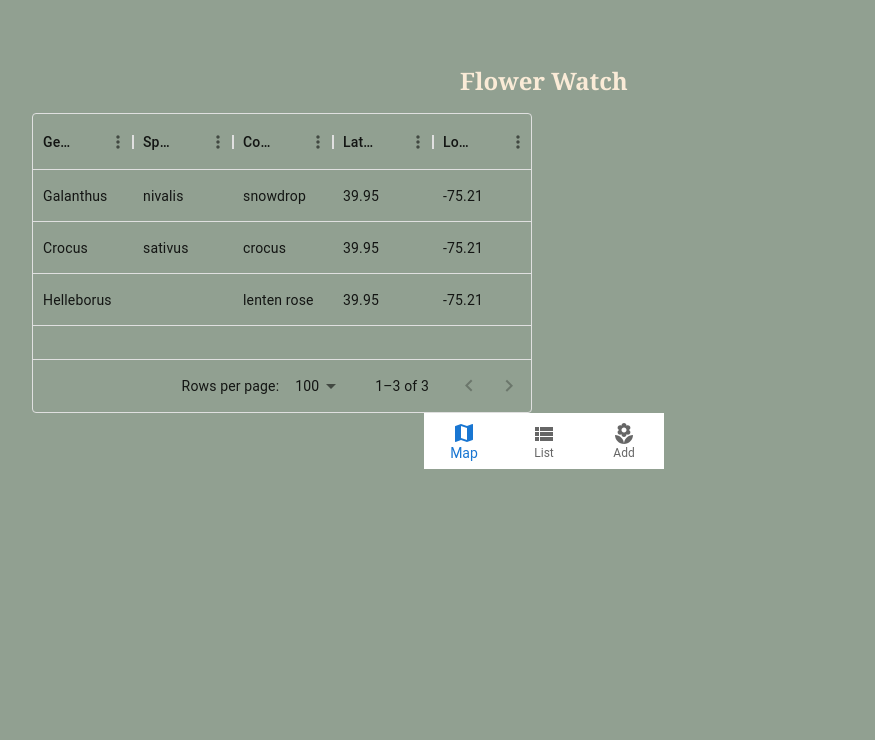
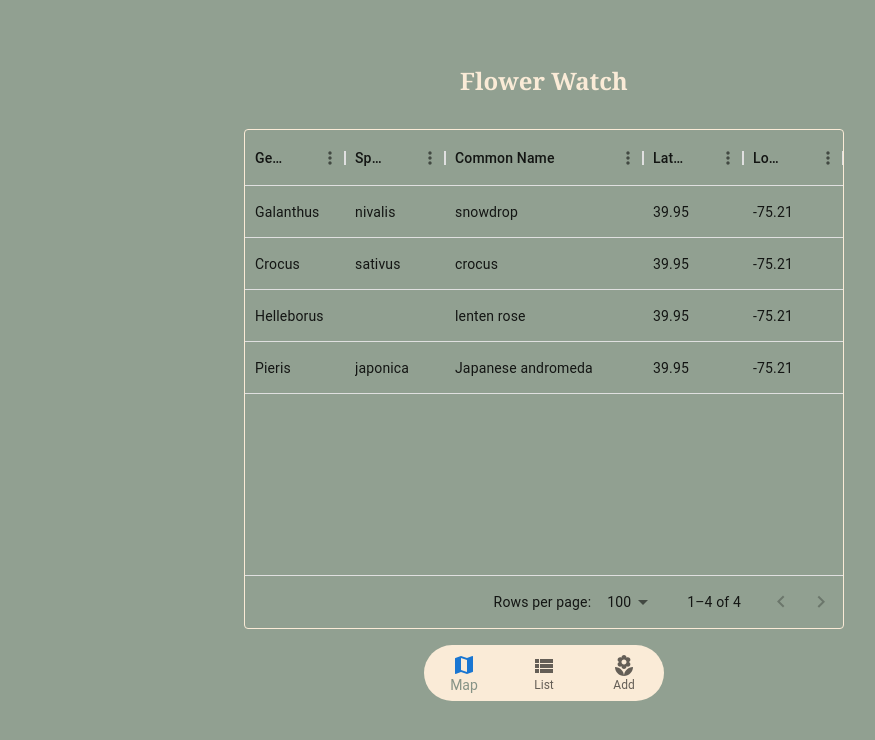
Before and after one commit to tarynriera/flower-watch, a Next.js app: page /list in a window 1280 px wide. Shown: the top 740 px of the page, without its empty margins (96-971 px from the left). Built offline with nearby package versions, Linux system fonts and the light colour scheme.

Commit message:
added styling to list page

```diff
--- a/pages/bottomNav.tsx
+++ b/pages/bottomNav.tsx
@@ -7,14 +7,23 @@ import ViewListIcon from "@mui/icons-material/ViewList";
 import MapIcon from "@mui/icons-material/Map";
 import Link from "next/link";
 import List from "./list";
+import { styled } from "@mui/material/styles";
 
 export default function BottomNav() {
   const [value, setValue] = React.useState(0);
+
   return (
     <Box display="flex" justifyContent="center">
       <BottomNavigation
         showLabels
         value={value}
+        sx={{
+          bgcolor: "antiquewhite",
+          borderRadius: 12,
+          "& .Mui-selected": {
+            color: "#869386",
+          },
+        }}
         onChange={(event, newValue) => {
           setValue(newValue);
         }}
--- a/pages/list.tsx
+++ b/pages/list.tsx
@@ -27,25 +27,38 @@ export default function List() {
       lat: 39.95,
       long: -75.21,
     },
+    {
+      id: 4,
+      genus: "Pieris",
+      species: "japonica",
+      commonName: "Japanese andromeda",
+      lat: 39.95,
+      long: -75.21,
+    },
   ];
 
   const columns: GridColDef[] = [
     { field: "genus", headerName: "Genus" },
     { field: "species", headerName: "Species" },
-    { field: "commonName", headerName: "Common Name" },
+    { field: "commonName", headerName: "Common Name", flex: 1 },
     { field: "lat", headerName: "Latitude" },
     { field: "long", headerName: "Longitude" },
   ];
 
   return (
     <Box
-      justifyContent="center"
       display="flex"
-      height={300}
-      width={500}
-      alignItems="center"
+      height={500}
+      width={600}
+      margin="auto"
+      color="antiquewhite"
+      padding={2}
     >
-      <DataGrid rows={rows} columns={columns} />
+      <DataGrid
+        rows={rows}
+        columns={columns}
+        sx={{ borderColor: "antiquewhite" }}
+      />
     </Box>
   );
 }
```
Also changed, not shown: public/williammorrisborder.jpg (added).
